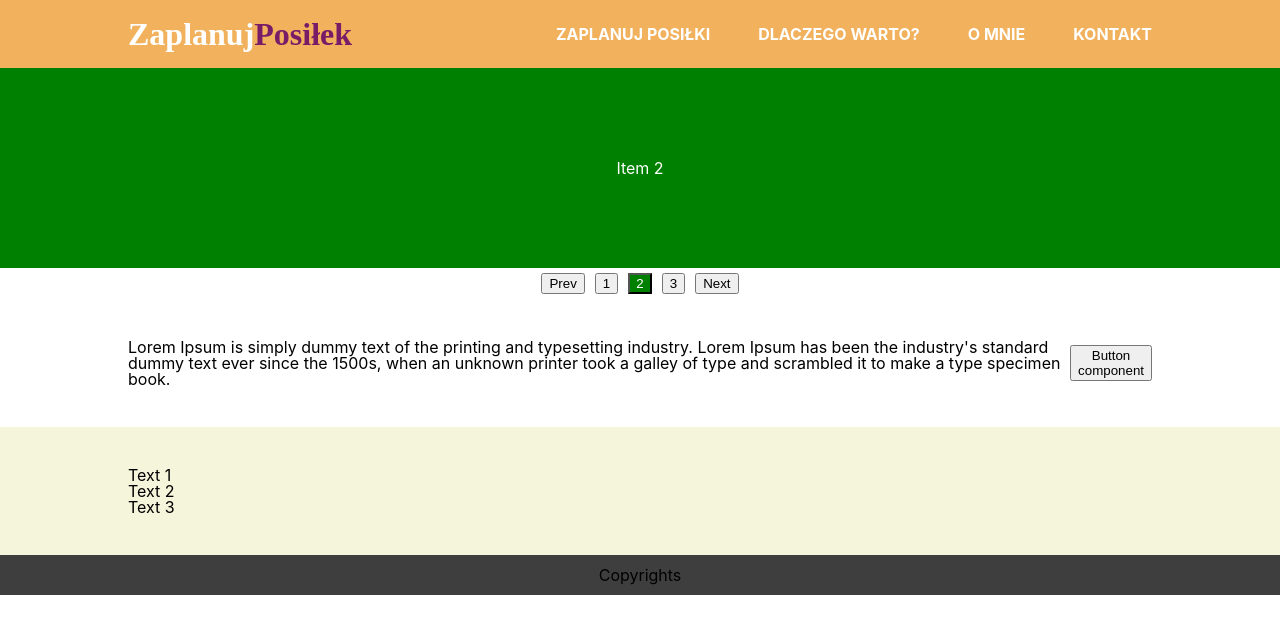
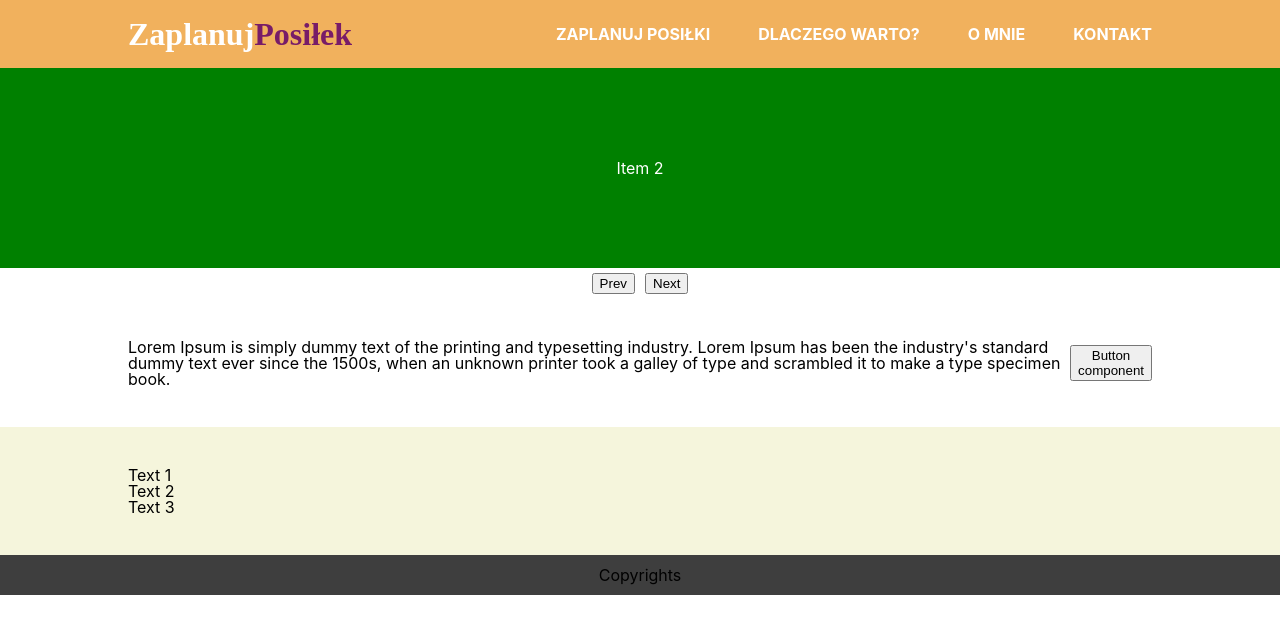
Before and after one commit to Margeriee/planer-posilkow, a React (Create React App) app: page / in a window 1280 px wide. Shown: the top 634 px of the page. Built offline with nearby package versions, Linux system fonts and the light colour scheme; a web font is replaced by a local one.

Commit message:
feat/carousel/carousel-component-in-progress

```diff
--- a/src/components/LandingPage/Carousel.scss
+++ /dev/null
@@ -1,47 +0,0 @@
-@use "../../settings/spacing.module.scss" as s;
-
-// .carousel {
-//   display: flex;
-//   justify-content: center;
-//   align-items: center;
-//   margin: 0 20%;
-// }
-
-// .content {
-//   display: flex;
-//   flex-direction: column;
-//   align-items: center;
-//   margin: s.$s6;
-// }
-
-.carousel {
-  overflow: hidden;
-}
-
-.inner {
-  white-space: nowrap;
-  transition: transform 0.3s;
-}
-
-.carousel-item {
-  display: inline-flex;
-  align-items: center;
-  justify-content: center;
-  height: 200px;
-  background-color: green;
-  color: #fff;
-}
-
-.indicators {
-  display: flex;
-  justify-content: center;
-}
-
-.indicators > button {
-  margin: 5px;
-}
-
-.indicators > button.active {
-  background-color: green;
-  color: #fff;
-}
--- a/src/components/LandingPage/Carousel.tsx
+++ /dev/null
@@ -1,150 +0,0 @@
-// import React, { useState } from "react";
-// import { Colors, Section } from "../Common/Section";
-// import { Type, Typography } from "../Common/Typography";
-// import styles from "./Carousel.module.scss";
-
-// export const Carousel = () => {
-//   const [index, setIndex] = useState(0);
-
-//   const carouselContent = [
-//     {
-//       title: "Text1",
-//       text: "Lorem ipsum dolor sit ameta coś tam dalej jeszcze było, ale za nic nie pamięcam co to było. Jaiś tekst po łacinie z równomiernym rozkładem słów i liter, tak by był dobry jako przykład.",
-//     },
-//     {
-//       title: "Text2",
-//       text: "Lorem lorem ipsum dolor sit amet. Lorem ipsum coś tam dalej jeszcze było, ale za nic nie pamięcam co to było. Jaiś tekst po łacinie z równomiernym rozkładem słów i liter, tak by był dobry jako przykład.",
-//     },
-//     {
-//       title: "Text3",
-//       text: "Lorem ipsum dolor sit amet. Coś tam dalej jeszcze było, ale za nic nie pamięcam co.",
-//     },
-//   ];
-
-//   const addIndexNumber = () => {
-//     if (index === carouselContent.length - 1) {
-//       setIndex(0);
-//       return;
-//     }
-//     setIndex(index + 1);
-//   };
-
-//   const removeIndexNumber = () => {
-//     if (index === 0) {
-//       setIndex(carouselContent.length - 1);
-//       return;
-//     }
-//     setIndex(index - 1);
-//   };
-
-//   return (
-//     <Section backgroundColor={Colors.beige}>
-//       <div className={styles.carousel}>
-//         <button onClick={() => removeIndexNumber()}>Left</button>
-//         <div className={styles.content}>
-//           <Typography type={Type.BodyF20S24}>
-//             {carouselContent[index].title}
-//           </Typography>
-//           <Typography type={Type.BodyF12S16}>
-//             {carouselContent[index].text}
-//           </Typography>
-//         </div>
-//         <button onClick={() => addIndexNumber()}>Right</button>
-//         {/* <FontAwesomeIcon icon="fa-regular fa-caret-right" /> */}
-//       </div>
-//     </Section>
-//   );
-// };
-
-import React, { useEffect, useState } from "react";
-import { useSwipeable } from "react-swipeable";
-
-import "./Carousel.scss";
-
-export const CarouselItem = ({ children, width }: any) => {
-  return (
-    <div className="carousel-item" style={{ width: width }}>
-      {children}
-    </div>
-  );
-};
-
-export const Carousel = ({ children }: any) => {
-  const [activeIndex, setActiveIndex] = useState(0);
-  const [paused, setPaused] = useState(false);
-
-  const updateIndex = (newIndex: number) => {
-    if (newIndex < 0) {
-      newIndex = React.Children.count(children) - 1;
-    } else if (newIndex >= React.Children.count(children)) {
-      newIndex = 0;
-    }
-
-    setActiveIndex(newIndex);
-  };
-
-  useEffect(() => {
-    const interval = setInterval(() => {
-      if (!paused) {
-        updateIndex(activeIndex + 1);
-      }
-    }, 3000);
-
-    return () => {
-      if (interval) {
-        clearInterval(interval);
-      }
-    };
-  });
-
-  const handlers = useSwipeable({
-    onSwipedLeft: () => updateIndex(activeIndex + 1),
-    onSwipedRight: () => updateIndex(activeIndex - 1),
-  });
-
-  return (
-    <div
-      {...handlers}
-      className="carousel"
-      onMouseEnter={() => setPaused(true)}
-      onMouseLeave={() => setPaused(false)}
-    >
-      <div
-        className="inner"
-        style={{ transform: `translateX(-${activeIndex * 100}%)` }}
-      >
-        {React.Children.map(children, (child, index) => {
-          return React.cloneElement(child, { width: "100%" });
-        })}
-      </div>
-      <div className="indicators">
-        <button
-          onClick={() => {
-            updateIndex(activeIndex - 1);
-          }}
-        >
-          Prev
-        </button>
-        {React.Children.map(children, (child, index) => {
-          return (
-            <button
-              className={`${index === activeIndex ? "active" : ""}`}
-              onClick={() => {
-                updateIndex(index);
-              }}
-            >
-              {index + 1}
-            </button>
-          );
-        })}
-        <button
-          onClick={() => {
-            updateIndex(activeIndex + 1);
-          }}
-        >
-          Next
-        </button>
-      </div>
-    </div>
-  );
-};
--- /dev/null
+++ b/src/components/LandingPage/CarouselSection/Carousel.module.scss
@@ -0,0 +1,24 @@
+// @use "../../settings/spacing.module.scss" as s;
+
+.carousel {
+  overflow: hidden;
+}
+
+.inner {
+  white-space: nowrap;
+  transition: transform 0.3s;
+}
+
+.indicators {
+  display: flex;
+  justify-content: center;
+}
+
+.indicators > button {
+  margin: 5px;
+}
+
+.indicators > button.active {
+  background-color: green;
+  color: #fff;
+}
--- /dev/null
+++ b/src/components/LandingPage/CarouselSection/Carousel.tsx
@@ -0,0 +1,88 @@
+import React, { useEffect, useState } from "react";
+import { useSwipeable } from "react-swipeable";
+import styles from "./Carousel.module.scss";
+
+type carouselProps = {
+  children: any; //ToDo: change any
+};
+
+export const Carousel = (props: carouselProps) => {
+  const { children } = props;
+  const [activeIndex, setActiveIndex] = useState(0);
+  const [paused, setPaused] = useState(false);
+
+  const updateIndex = (newIndex: number) => {
+    if (newIndex < 0) {
+      newIndex = React.Children.count(children) - 1;
+    } else if (newIndex >= React.Children.count(children)) {
+      newIndex = 0;
+    }
+
+    setActiveIndex(newIndex);
+  };
+
+  useEffect(() => {
+    const interval = setInterval(() => {
+      if (!paused) {
+        updateIndex(activeIndex + 1);
+      }
+    }, 5000);
+
+    return () => {
+      if (interval) {
+        clearInterval(interval);
+      }
+    };
+  });
+
+  const handlers = useSwipeable({
+    onSwipedLeft: () => updateIndex(activeIndex + 1),
+    onSwipedRight: () => updateIndex(activeIndex - 1),
+  });
+
+  return (
+    <div
+      {...handlers}
+      className={styles.carousel}
+      onMouseEnter={() => setPaused(true)}
+      onMouseLeave={() => setPaused(false)}
+    >
+      <div
+        className={styles.inner}
+        style={{ transform: `translateX(-${activeIndex * 100}%)` }}
+      >
+        {React.Children.map(children, (child, index) => {
+          return React.cloneElement(child, { width: "100%" });
+        })}
+      </div>
+      <div className={styles.indicators}>
+        <button
+          onClick={() => {
+            updateIndex(activeIndex - 1);
+          }}
+        >
+          Prev
+        </button>
+        {/* {React.Children.map(children, (child, index) => {
+          return (
+            <button
+              className={`${index === activeIndex ? "active" : ""}`}
+              onClick={() => {
+                updateIndex(index);
+              }}
+            >
+              {index + 1}
+            </button>
+          );
+        })} */}
+        <button
+          onClick={() => {
+            updateIndex(activeIndex + 1);
+          }}
+        >
+          Next
+        </button>
+      </div>
+    </div>
+  );
+};
--- /dev/null
+++ b/src/components/LandingPage/CarouselSection/CarouselItem.module.scss
@@ -0,0 +1,8 @@
+.carousel-item {
+    display: inline-flex;
+    align-items: center;
+    justify-content: center;
+    height: 200px;
+    background-color: green;
+    color: #fff;
+  }
--- /dev/null
+++ b/src/components/LandingPage/CarouselSection/CarouselItem.tsx
@@ -0,0 +1,9 @@
+import styles from "./CarouselItem.module.scss";
+
+export const CarouselItem = ({ children, width }: any) => {
+  return (
+    <div className={styles["carousel-item"]} style={{ width: width }}>
+      {children}
+    </div>
+  );
+};
--- a/src/components/LandingPage/LandingPage.tsx
+++ b/src/components/LandingPage/LandingPage.tsx
@@ -1,6 +1,7 @@
 import React from "react";
 import { BenefitsSection } from "./BenefitsSection";
-import { Carousel, CarouselItem } from "./Carousel";
+import { Carousel } from "./CarouselSection/Carousel";
+import { CarouselItem } from "./CarouselSection/CarouselItem";
 import { Footer } from "./Footer";
 import { Header } from "./Header";
 import { MoveToApp } from "./MoveToApp";
```
Also changed, not shown: src/components/LandingPage/CarouselItem.tsx (deleted).
